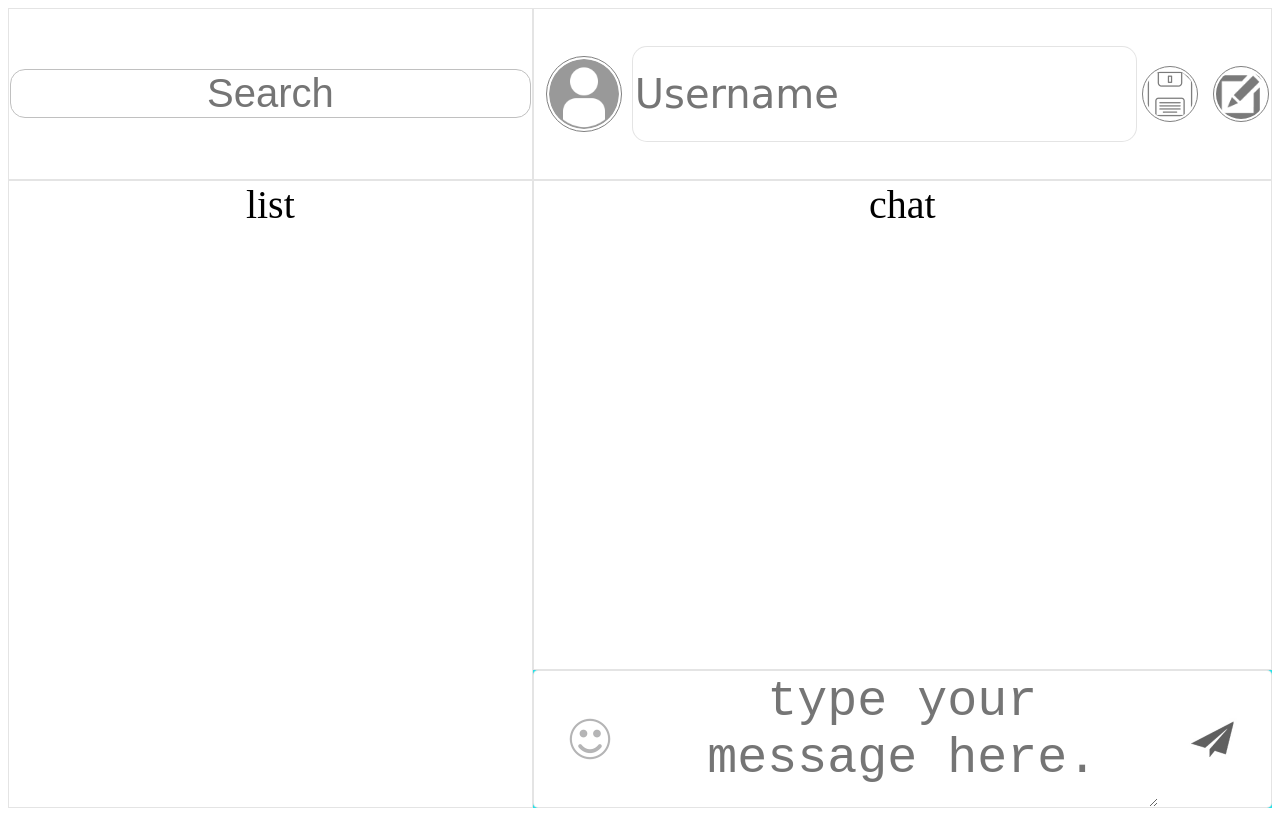
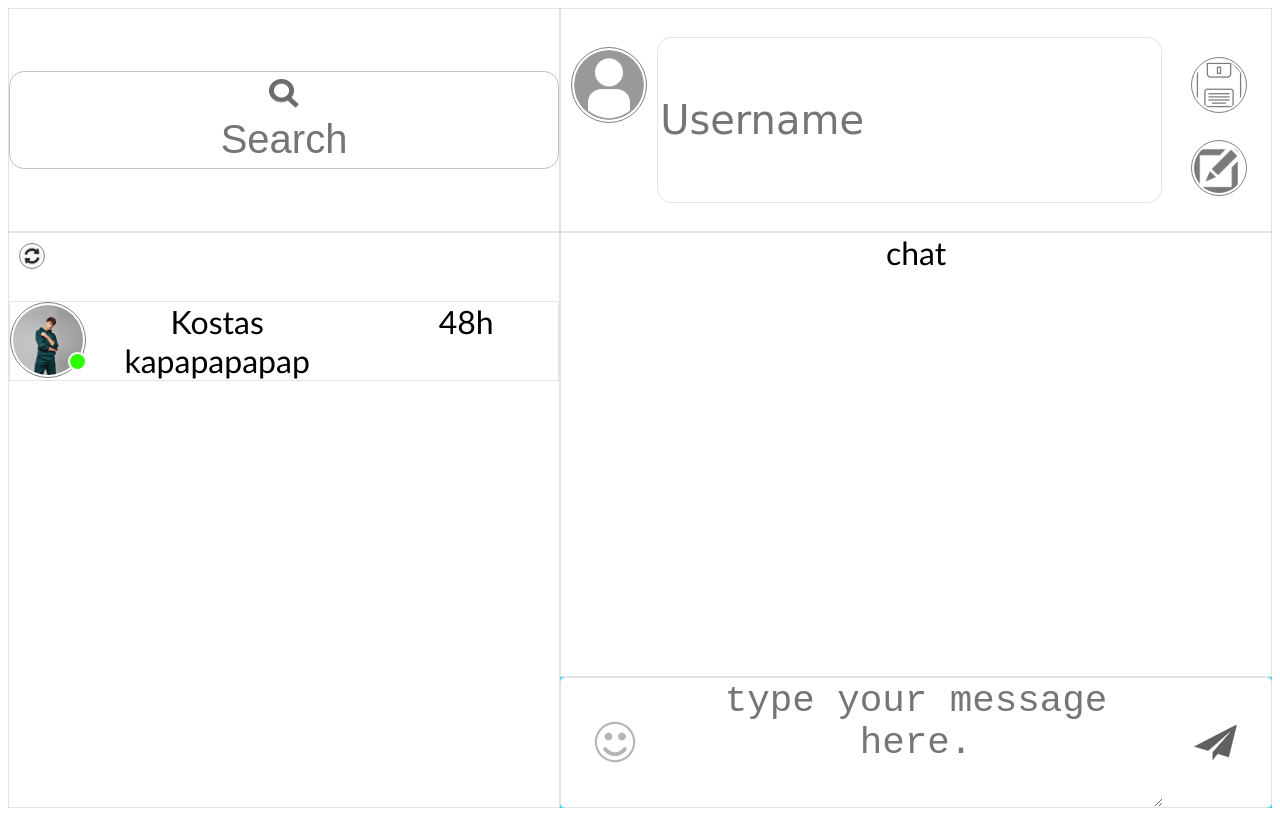
Before and after one commit to Lumi37/gridtesting, a plain HTML site: page index.html in a window 1280 px wide. Drawn offline with Linux system fonts and the light colour scheme.

Commit message:
changes2

```diff
--- a/index.html
+++ b/index.html
@@ -6,32 +6,52 @@
     <meta charset="UTF-8">
     <meta http-equiv="X-UA-Compatible" content="IE=edge">
     <meta name="viewport" content="width=device-width, initial-scale=1.0">
+    <script type="module" src="index.js"></script>
     <title>Document</title>
 </head>
 
 <body>
     <div class="container">
-        <div class="searchContainer"><input type="text" placeholder="Search"></div>
-        <div class="listContainer">list</div>
+        <div class="searchContainer">
+            <div><img src="images/searchicon.png" alt=""><input type="text" id="searchBar" placeholder="Search"></div>
+        </div>
+        <div class="listContainer">
+            <div class="refreshIconContainer"><img src="images/refreshicon.png" id="refreshIcon" alt=""></div>
+
+            <ul>
+                <li class="listItemsContainer">
+                    <div id="imgContainerList"><img src="images/dude.jpg" id="listUserIcon" alt="">
+                        <div id="onlinestatus"></div>
+                    </div>
+                    <div>
+                        <div id="userListName">Kostas</div>
+                        <div id="userLastMessage">kapapapapap</div>
+                    </div>
+                    <div id="lastOnline">48h</div>
+                </li>
+            </ul>
+
+        </div>
         <div class="userIconUsernameContainer">
             <div>
-                <img class="userProfilePicture" src="default.png" alt="default">
-                <input type="text" placeholder="Username">
+                <img class="userProfilePicture" id="uploadButton" src="images/default.png" alt="default">
+                <input type="text" id="username" placeholder="Username">
                 <div>
-                    <img class="saveNameButton" src="save.png" alt="">
-                    <img class="editNameButton" src="edit.png" alt="">
+                    <img class="saveNameButton" id="saveButton" src="images/save.png" alt="">
+                    <img class="editNameButton" id="editButton" src="images/edit.png" alt="">
                 </div>
 
             </div>
         </div>
-        <div class="textsContainer">chat</div>
+        <div class="textsContainer" id="chat">chat</div>
         <div class="textTypingContainer">
             <div class="emoji">
-                <img src="smiley.png" id="emoji" alt="emojis">
+                <img src="images/smiley.png" id="emoji" alt="emojis">
             </div>
-            <textarea type="text" class="textTypingArea" placeholder="type your message here."></textarea>
+            <textarea type="text" class="textTypingArea" id="typingArea"
+                placeholder="type your message here."></textarea>
             <div class="paperAirplane">
-                <img src="paperAirplane.jpg" id="paperAirplane" alt="">
+                <img src="images/paperAirplane.jpg" id="paperAirplane" alt="">
             </div>
         </div>
     </div>
--- /dev/null
+++ b/index.js
@@ -0,0 +1,15 @@
+const webSocket = new WebSocket('ws://localhost:3001');
+// const textfieldName = document.querySelector('#username')
+// const saveButton = document.querySelector("#saveButton")
+// const textfieldMessage = document.querySelector('#typingArea')
+// const chat = document.querySelector("#chat")
+// const sendButton = document.querySelector("#paperAirplane")
+// const list = document.querySelector('#list')
+// const refreshButton = document.querySelector('#refreshList')
+// const editNameButton = document.querySelector('#editname')
+// const uploadButton = document.querySelector('#uploadButton')
+// const storageID = localStorage.getItem('ClientID')
+//const hiddenIDfield = document.querySelector('#userID')
+save.addEventListener('click',e=>{
+    console.log(e)
+})
--- a/style.css
+++ b/style.css
@@ -1,3 +1,45 @@
+html {
+    font-family: 'Trebuchet MS', 'Lucida Sans Unicode', 'Lucida Grande', 'Lucida Sans', Arial, sans-serif;
+    font-size: 16px;
+
+}
+
+#onlinestatus {
+    width: 15px;
+    height: 15px;
+    border-radius: 50%;
+    background-color: rgb(43, 255, 0);
+    border: 2px solid white;
+    bottom: 0;
+    top: 100%;
+    left: 115%;
+    position: absolute;
+}
+
+#offlinestatus {
+    width: 15px;
+    height: 15px;
+    border-radius: 50%;
+    background-color: gray;
+    border: 2px solid white;
+    bottom: 0;
+    top: 100%;
+    left: 115%;
+    position: absolute;
+}
+
+#imgContainerList {
+    width: 50px;
+    height: 50px;
+    position: relative;
+
+}
+
+ul {
+    padding: 0;
+    list-style-type: none;
+}
+
 .container {
     background-color: rgb(39, 225, 231);
     display: grid;
@@ -7,7 +49,7 @@
 }
 
 .container>div {
-    font-size: 40px;
+    font-size: 2rem;
     text-align: center;
     background-color: white;
     border: 1px solid rgb(165, 165, 165, 0.3);
@@ -16,7 +58,6 @@
 /* typing Area */
 .container>input {
     font-size: 22px;
-    font-family: 'Trebuchet MS', 'Lucida Sans Unicode', 'Lucida Grande', 'Lucida Sans', Arial, sans-serif;
     text-align: left;
     background-color: white;
     border: 1px solid gray;
@@ -29,23 +70,82 @@
     grid-row: 1;
     grid-column: 1/3;
     border-right: 2px solid rgb(167, 166, 166);
-    /* border: 1px solid;
-    box-shadow: 5px 10px; */
+
+}
+
+.searchContainer>div>img {
+    width: 30px;
+    height: 30px;
+}
+
+.searchContainer>div {
+    padding: 5px;
+    border-radius: 15px;
+    border: 1px solid rgb(192, 192, 192);
 }
 
 /* Search input */
-.searchContainer>input {
+.searchContainer>div>input {
+    border: none;
     text-align: center;
-    border-radius: 15px;
     font-size: 40px;
-    border: 1px solid rgb(192, 192, 192);
 }
 
+#searchBar:focus-visible {
+    outline: none;
+}
+
+
 .listContainer {
+    display: grid;
+    grid-template-rows: min-content auto;
     grid-column: 1/3;
     grid-row: 2/9;
 }
 
+.listItemsContainer {
+    display: grid;
+    grid-template-columns: min-content auto auto;
+    border: 1px solid rgb(165, 165, 165, 0.3);
+
+}
+
+#listUserIcon {
+    width: 70px;
+    height: 70px;
+    background-color: white;
+    border-radius: 50%;
+    border: 1px solid grey;
+    cursor: pointer;
+    padding: 2px;
+}
+
+#refreshIcon {
+    width: 20px;
+    height: 20px;
+    margin-left: 10px;
+    margin-top: 10px;
+    background-color: white;
+    border-radius: 50%;
+    border: 1px solid grey;
+    cursor: pointer;
+    padding: 2px;
+}
+
+#refreshIcon:hover {
+    opacity: 0.3;
+}
+
+#refreshIcon:active {
+    opacity: 0.8;
+    box-shadow: 1px 1px 8px 1px #9e9c9c;
+}
+
+.refreshIconContainer {
+    display: grid;
+    grid-template-columns: auto;
+    place-items: left;
+}
 
 /* USESNAME ICON AREA  */
 .userIconUsernameContainer {
@@ -60,13 +160,31 @@
     opacity: 0.3;
 }
 
+.userProfilePicture:active {
+    opacity: 0.8;
+    box-shadow: 1px 1px 8px 1px #9e9c9c;
+}
+
+
 .saveNameButton:hover {
     opacity: 0.3;
+}
+
+.saveNameButton:active {
+    opacity: 0.8;
+    box-shadow: 1px 1px 8px 1px #9e9c9c;
+}
+
+
+.editNameButton:active {
+    opacity: 1;
+    box-shadow: 1px 1px 8px 1px #9e9c9c;
 }
 
 .editNameButton:hover {
     opacity: 0.3;
 }
+
 
 .userIconUsernameContainer>div {
     display: grid;
@@ -105,7 +223,7 @@
 
 }
 
-.userIconUsernameContainer>div>input[type="text"] :focus-visible {
+#username:focus-visible {
     outline: none;
 }
 
@@ -139,7 +257,7 @@
 }
 
 .textTypingContainer>textarea::placeholder {
-    font-size: 200%;
+    font-size: 150%;
     text-align: center;
 }
 
@@ -152,9 +270,10 @@
     grid-column: 1;
 }
 
+
+
 #emoji:hover {
     opacity: 0.3;
-    justify-self: start;
 }
 
 #emoji {
@@ -175,6 +294,7 @@
     opacity: 0.3;
 }
 
+
 #paperAirplane {
     cursor: pointer;
     width: 50px;
```
Also changed, not shown: images/default.png (renamed from default.png), images/download.png (renamed from download.png), images/dude.jpg (added), images/edit.png (renamed from edit.png), images/greenicon.png (renamed from greenicon.png), images/greyicon.png (renamed from greyicon.png), images/paperAirplane.jpg (renamed from paperAirplane.jpg), images/refreshicon.png (added), images/save.png (renamed from save.png), images/searchicon.png (added), images/smiley.png (renamed from smiley.png).
